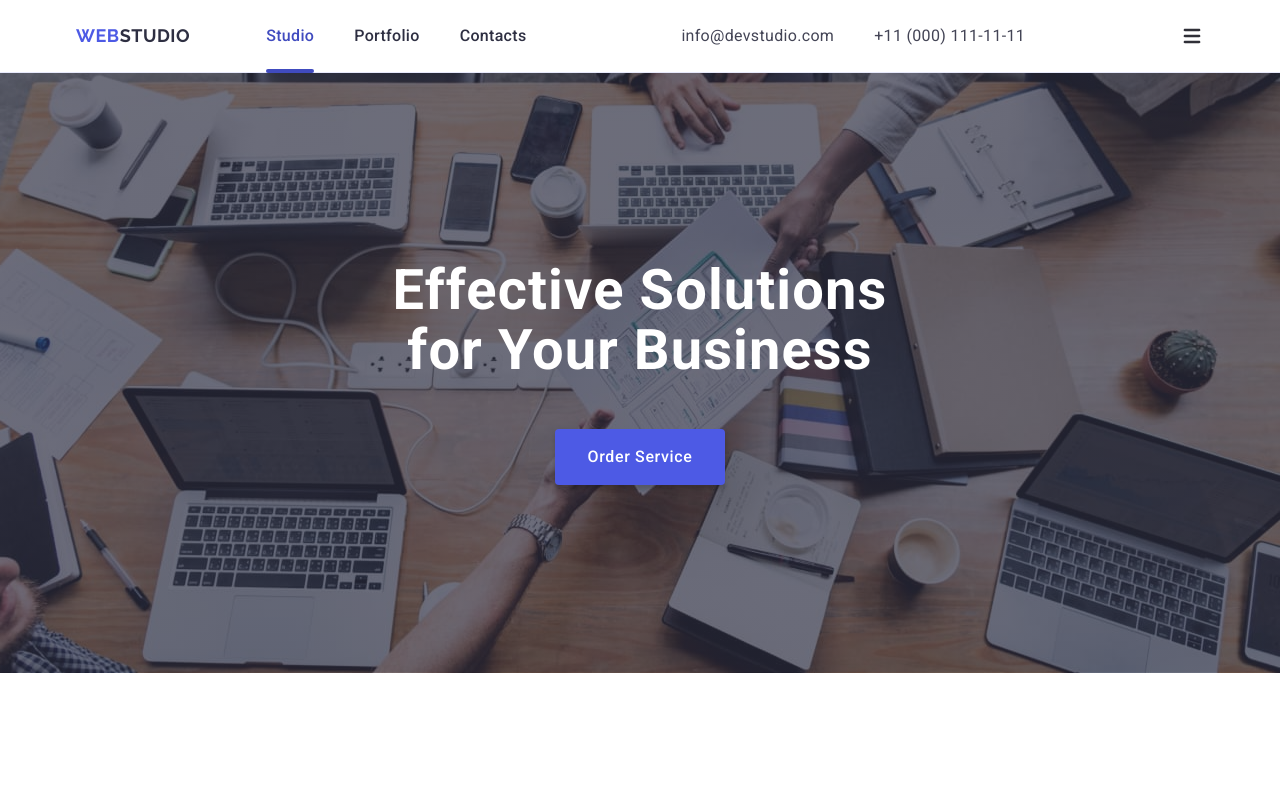
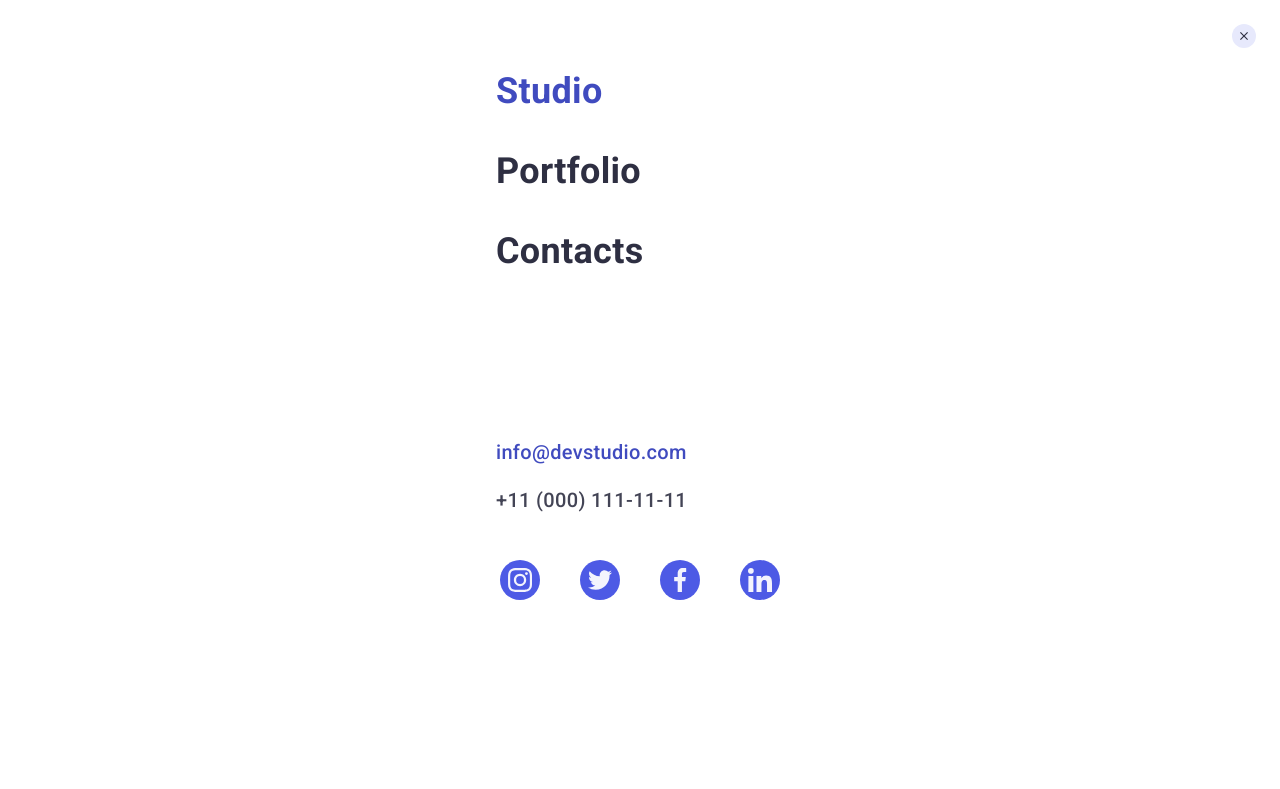
Before and after one commit to vertmaks/goit-markup-hw-06, a plain HTML site: page index.html in a window 1280 px wide. Both pictures are taken after a click on the button 1191 px from the left and 36 px from the top of the page. Shown: the top 789 px of the page. Drawn offline with nearby package versions, Linux system fonts and the light colour scheme.

Commit message:
add open-menu script, edit index.html and styles

```diff
--- a/css/styles.css
+++ b/css/styles.css
@@ -278,6 +278,112 @@ header .container {
 .mob-menu-icon {
   display: block;
   fill: #2f2f37;
+}
+
+.burg-menu-bg {
+  position: fixed;
+  top: 0;
+  left: 0;
+  width: 100%;
+  height: 100%;
+  background-color: #fff;
+
+  transform: translateX(100%);
+
+  pointer-events: none;
+  opacity: 0;
+  visibility: hidden;
+
+  transition: 250ms cubic-bezier(0.4, 0, 0.2, 1);
+  transition-property: opacity, transform;
+}
+
+.burg-menu-bg.is-open {
+  pointer-events: auto;
+  opacity: 1;
+  visibility: visible;
+  transform: translateY(0%);
+}
+
+.menu-container {
+  padding: 72px 16px 40px;
+  margin: 0 auto;
+  width: 320px;
+}
+
+.menu-close-btn {
+  position: absolute;
+  top: 24px;
+  right: 24px;
+  padding: 0;
+  display: flex;
+  justify-content: center;
+  align-items: center;
+  height: 24px;
+  width: 24px;
+  border-radius: 50%;
+  background-color: #e7e9fc;
+  border: none;
+}
+
+.menu-close-btn .icon {
+  fill: #2e2f42;
+}
+
+.menu-nav {
+  display: block;
+  gap: 40px;
+  font-weight: 700;
+  font-size: 36px;
+  line-height: 111%;
+  color: #2e2f42;
+  margin-bottom: 168px;
+}
+
+.menu-nav-list {
+  display: flex;
+  flex-direction: column;
+  gap: 40px;
+}
+
+.active-mob {
+  color: #404bbf;
+}
+
+.menu-address {
+  margin-bottom: 48px;
+}
+
+.menu-address-list {
+  display: flex;
+  flex-direction: column;
+  gap: 24px;
+  font-weight: 500;
+  font-size: 20px;
+  line-height: 120%;
+  color: #434455;
+}
+
+.menu-links-list {
+  display: flex;
+  justify-content: center;
+  align-items: center;
+  gap: 40px;
+}
+
+.menu-links-item {
+  display: inline-flex;
+  justify-content: center;
+  background-color: #4d5ae5;
+  height: 40px;
+  width: 40px;
+  border-radius: 50%;
+}
+
+.menu-social-links {
+  display: flex;
+  justify-content: center;
+  align-items: center;
 }
 /* #endregion */
 
--- a/index.html
+++ b/index.html
@@ -48,7 +48,7 @@
             </li>
           </ul>
         </address>
-        <button class="header-menu-btn js-menu" type="button">
+        <button class="header-menu-btn js-open-menu" type="button">
           <svg class="mob-menu-icon" width="24" height="24">
             <use href="./images/icons.svg#burger-menu"></use>
           </svg>
@@ -56,7 +56,92 @@
       </div>
     </header>
 
-    <main class="">
+    <div class="burg-menu-bg js-menu">
+      <div class="menu-container">
+        <button class="menu-close-btn js-close-menu" type="button">
+          <svg class="icon" width="8" height="8">
+            <use href="./images/icons.svg#close"></use>
+          </svg>
+        </button>
+        <nav class="menu-nav">
+          <ul class="menu-nav-list">
+            <li>
+              <a href="./index.html" class="menu-nav-item active-mob">Studio</a>
+            </li>
+            <li><a href="" class="menu-nav-item">Portfolio</a></li>
+            <li><a href="" class="menu-nav-item">Contacts</a></li>
+          </ul>
+        </nav>
+        <address class="menu-address">
+          <ul class="menu-address-list">
+            <li>
+              <a
+                href="mailto:info@devstudio.com"
+                class="menu-address-item active-mob"
+                >info@devstudio.com</a
+              >
+            </li>
+            <li>
+              <a href="tel:+110001111111" class="menu-address-item"
+                >+11 (000) 111-11-11</a
+              >
+            </li>
+          </ul>
+        </address>
+        <ul class="menu-links-list">
+          <li class="menu-links-item">
+            <a
+              class="menu-social-links"
+              href="https://instagram.com"
+              target="_blank"
+              rel="noopener no-referrer"
+            >
+              <svg class="icon" width="24" height="24">
+                <use href="./images/icons.svg#instagram"></use>
+              </svg>
+            </a>
+          </li>
+          <li class="menu-links-item">
+            <a
+              class="menu-social-links"
+              href="https://x.com/"
+              target="_blank"
+              rel="noopener no-referrer"
+            >
+              <svg class="icon" width="24" height="24">
+                <use href="./images/icons.svg#twitter"></use>
+              </svg>
+            </a>
+          </li>
+          <li class="menu-links-item">
+            <a
+              class="menu-social-links"
+              href="https://www.facebook.com/"
+              target="_blank"
+              rel="noopener noreferrer"
+            >
+              <svg class="icon" width="24" height="24">
+                <use href="./images/icons.svg#facebook"></use>
+              </svg>
+            </a>
+          </li>
+          <li class="menu-links-item">
+            <a
+              class="menu-social-links"
+              href="https://www.linkedin.com/"
+              target="_blank"
+              rel="noopener no-referrer"
+            >
+              <svg class="icon" width="24" height="24">
+                <use href="./images/icons.svg#linkedin"></use>
+              </svg>
+            </a>
+          </li>
+        </ul>
+      </div>
+    </div>
+
+    <main>
       <!-- Hero section -->
       <section class="hero-section">
         <div class="container">
@@ -837,5 +922,6 @@
       </div>
     </div>
     <script src="./js/index.js"></script>
+    <script src="./js/menu.js"></script>
   </body>
 </html>
--- /dev/null
+++ b/js/menu.js
@@ -0,0 +1,10 @@
+const menuBtnOpen = document.querySelector('.js-open-menu');
+const menuBtnClose = document.querySelector('.js-close-menu');
+const menu = document.querySelector('.js-menu');
+
+menuBtnOpen.addEventListener('click', toggleModal);
+menuBtnClose.addEventListener('click', toggleModal);
+
+function toggleModal() {
+    menu.classList.toggle('is-open');
+}
```
